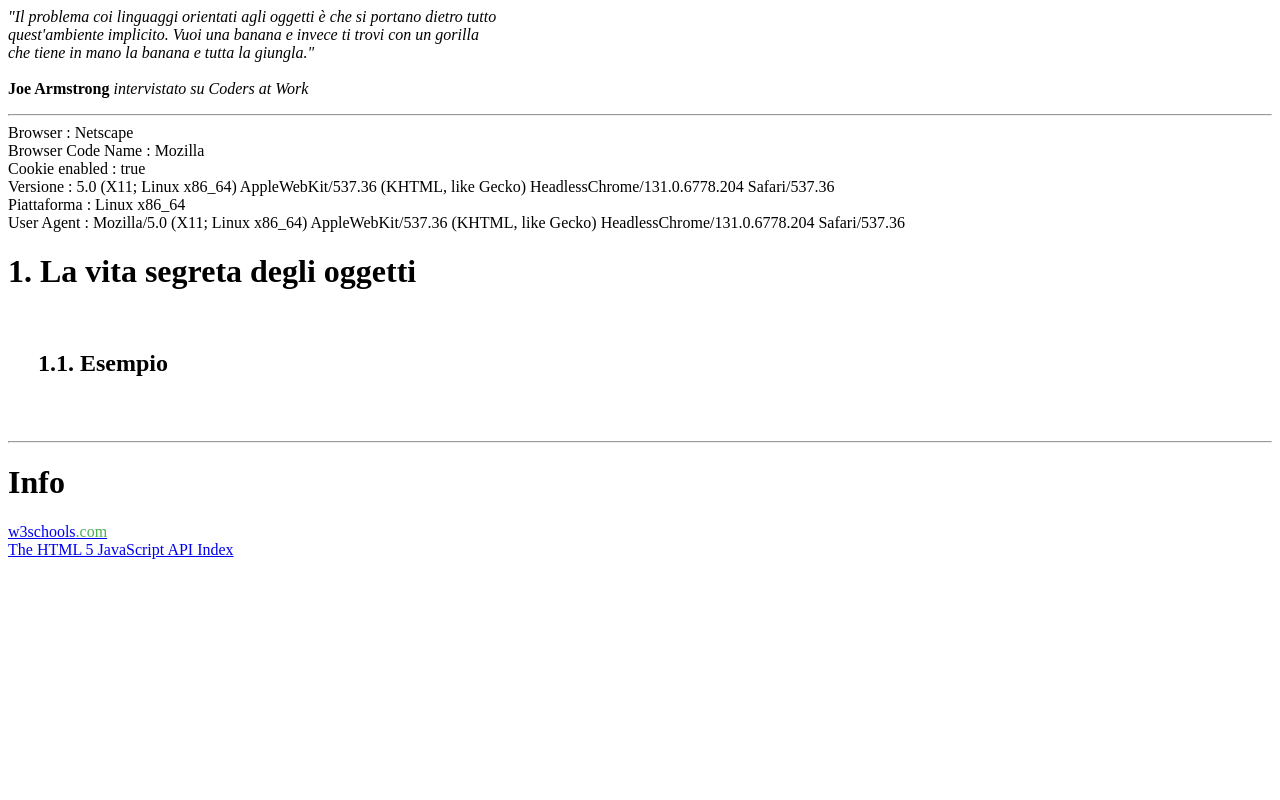
After one commit to Ficcadenti/js-example, a PHP site: the page made by Lezione-05 - Vita segreta degli oggetti/esempio_17.html in a window 1280 px wide. The commit adds this page. Run offline with PHP 8.4, Linux system fonts and the light colour scheme.

Commit message:
Lezione 05 -  Vita segreta degli oggetti

```diff
--- a/Lezione-04 - Funzioni di ordine superiore/esempio_16.html
+++ b/Lezione-04 - Funzioni di ordine superiore/esempio_16.html
@@ -75,7 +75,7 @@
 
 		chiudiparagrafo();
 
-		paragrafo("Esercio 2: Differenza di età tra madri e figli");
+		paragrafo("Esercio 2: Differenza di et\xE0 tra madri e figli");
 
 		function average(array)
 		{
@@ -102,7 +102,7 @@
 
 		console.log(differences);
 
-		println("Et \xE0 media: "+average(differences));
+		println("Et\xE0 media: "+average(differences));
 		chiudiparagrafo();
 
 		paragrafo("Esercio 3: Speranza di vita storica");
--- /dev/null
+++ b/Lezione-05 - Vita segreta degli oggetti/esempio_17.html
@@ -0,0 +1,75 @@
+<!--
+	#
+	# MODULE DESCRIPTION:
+	# esempio_17.html
+	#
+	#
+	# AUTHORS:
+	# Author Name		Raffaele Ficcadenti
+	# Author email		raffaele.ficcadenti@gmail.com
+	#
+	#
+	# HISTORY:
+	# -[Date]-      -[Who]-               -[What]-
+	# 28-11-2016    Ficcadenti Raffaele
+	# -
+-->
+
+<hmtl>
+
+<head>
+	<title>sorgente: esempio_17.html</title>
+	<!-- Sezione per i CSS -->
+	<link rel="stylesheet" type="text/css" href="../assets/css/default.css">
+</head>
+
+<body>
+	<p>
+		<i>
+			"Il problema coi linguaggi orientati agli oggetti &egrave; che si portano dietro tutto<br>
+			quest'ambiente implicito. Vuoi una banana e invece ti trovi con un gorilla<br>
+			che tiene in mano la banana e tutta la giungla."<br>
+		</i>
+		<br>
+		<strong>Joe Armstrong</strong><i> intervistato su Coders at Work</i>
+	</p>
+	<hr>
+
+	<script type="application/x-javascript" src="../assets/lib/my_scripts.js"></script>
+	<script type="application/x-javascript">
+
+		function showObj(obj)
+		{
+			for(var value in obj)
+			{
+				if ( typeof obj[value] != "object" )
+				{
+					document.write(value+": "+obj[value]+" ");
+				}
+				else
+				{
+					document.write("obj["+value+"]=> {");
+					showObj(obj[value]);
+					document.write("}");
+					println();
+				}
+			}
+		}
+
+		infoBrowser();
+		capitolo("La vita segreta degli oggetti");
+		paragrafo("Esempio");
+
+
+		chiudiparagrafo();
+	</script>
+
+	<hr>
+	<div id="info">
+		<h1>Info</h1>
+		<a href="http://www.w3schools.com/js/default.asp" target="_blank">w3schools<span class="dotcom">.com</span></a><br>
+		<a href="http://html5index.org/index.html" target="_blank">The HTML 5 JavaScript API Index</a>
+	</div>
+
+</body>
+</hmtl>
```
Also changed, not shown: Lezione-04 - Funzioni di ordine superiore/esempio_14.html (+8 -2 lines), index.php (+8 -0 lines), README.md.
